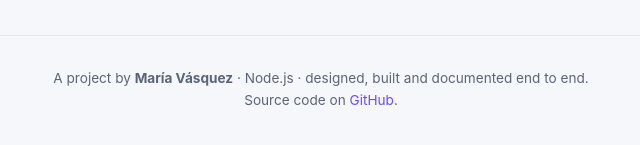
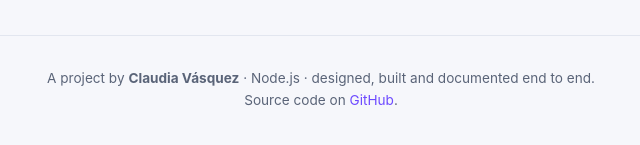
Before and after one commit to claudiavas/gift-cards-api-demo, a website: page public/index.html in a window 1280 px wide. Shown: the part 2032-2177 px from the top of the page, 319-959 px from the left. Drawn offline with Linux system fonts and the light colour scheme; no server answers.

Commit message:
chore: acreditar el proyecto a Claudia Vásquez

```diff
--- a/package.json
+++ b/package.json
@@ -22,7 +22,7 @@
     "docker:stop": "docker-compose down"
   },
   "keywords": ["amazon", "gift-cards", "encryption", "bigquery", "security"],
-  "author": "Maria Vasquez <claudia.vasquez.as@gmail.com>",
+  "author": "Claudia Vásquez <claudia.vasquez.as@gmail.com>",
   "license": "MIT",
   "dependencies": {
     "express": "^4.18.2",
--- a/public/index.html
+++ b/public/index.html
@@ -355,7 +355,7 @@
 
 <footer>
   <div class="wrap">
-    A project by <strong>María Vásquez</strong> · Node.js · designed, built and documented end to end.
+    A project by <strong>Claudia Vásquez</strong> · Node.js · designed, built and documented end to end.
     <br>Source code on <a href="https://github.com/claudiavas/gift-cards-api-demo" target="_blank" rel="noopener">GitHub</a>.
   </div>
 </footer>
```
Also changed, not shown: README.md, docs/README.md, 1 other file.
